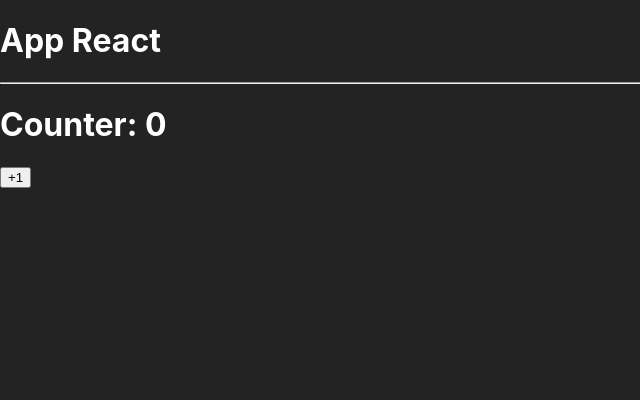
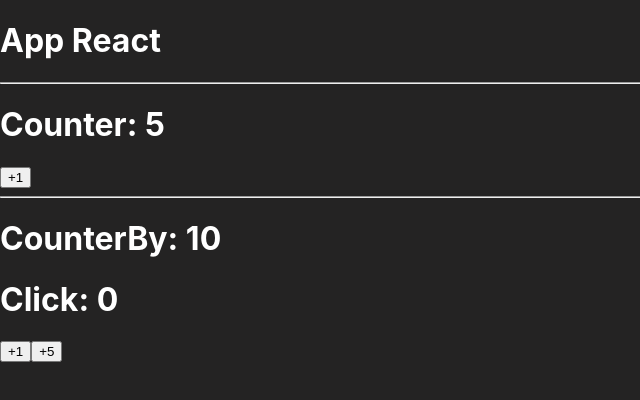
Before and after one commit to adrian1426/ReactTS_App-Counter, a React (Create React App) app: page / in a window 1280 px wide. Shown: the top 400 px of the page, without its empty margins (0-640 px from the left). Built offline with nearby package versions, Linux system fonts and the light colour scheme.

Commit message:
tipado con interface un state

```diff
--- a/src/App.tsx
+++ b/src/App.tsx
@@ -1,4 +1,5 @@
 import Counter from "./components/Counter";
+import CounterBy from "./components/CounterBy";
 
 function App() {
   return (
@@ -6,7 +7,9 @@
       <h1>App React</h1>
       <hr />
 
-      <Counter />
+      <Counter initialValue={5} />
+      <hr />
+      <CounterBy />
     </div>
   );
 }
--- /dev/null
+++ b/src/components/CounterBy.tsx
@@ -0,0 +1,42 @@
+import { useState } from "react";
+
+interface Props {
+  initialValue?: number
+};
+
+interface CounterState {
+  counter: number,
+  clicks: number
+};
+
+const CounterBy = (props: Props) => {
+  const { initialValue = 10 } = props;
+  const [counterState, setCounterState] = useState<CounterState>({
+    counter: initialValue,
+    clicks: 0
+  });
+
+  const handleClick = (value: number) => {
+    setCounterState(({ clicks, counter }) => ({
+      clicks: clicks + 1,
+      counter: counter + value
+    }));
+  };
+
+  return (
+    <>
+      <h1>CounterBy: {counterState.counter}</h1>
+      <h1>Click: {counterState.clicks}</h1>
+
+      <button onClick={() => handleClick(1)}>
+        +1
+      </button>
+
+      <button onClick={() => handleClick(5)}>
+        +5
+      </button>
+    </>
+  );
+};
+
+export default CounterBy;
```
